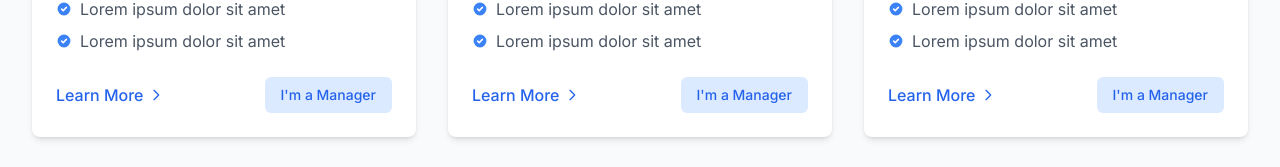
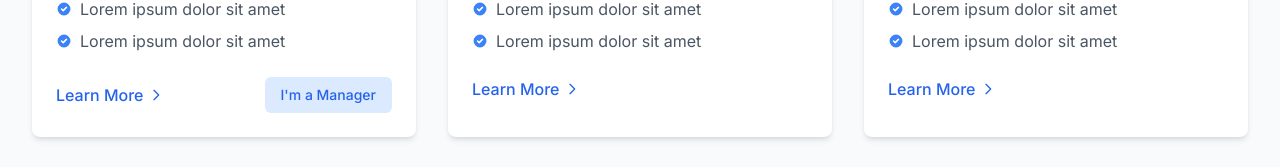
Before and after one commit to nberrr/RSTL_Appointment, a Next.js app: page / in a window 1280 px wide. Shown: the part 1151-1318 px from the top of the page. Built offline with nearby package versions, Linux system fonts and the light colour scheme.

Commit message:
removed buttons

```diff
--- a/src/app/page.js
+++ b/src/app/page.js
@@ -152,9 +152,7 @@ export default function Home() {
                       <path strokeLinecap="round" strokeLinejoin="round" strokeWidth={2} d="M9 5l7 7-7 7" />
                     </svg>
                   </Link>
-                  <button className="bg-blue-100 text-blue-600 px-4 py-2 rounded-md text-sm font-medium">
-                    I'm a Manager
-                  </button>
+
                 </div>
               </div>
             </div>
@@ -200,9 +198,7 @@ export default function Home() {
                       <path strokeLinecap="round" strokeLinejoin="round" strokeWidth={2} d="M9 5l7 7-7 7" />
                     </svg>
                   </Link>
-                  <button className="bg-blue-100 text-blue-600 px-4 py-2 rounded-md text-sm font-medium">
-                    I'm a Manager
-                  </button>
+
                 </div>
               </div>
             </div>
```
